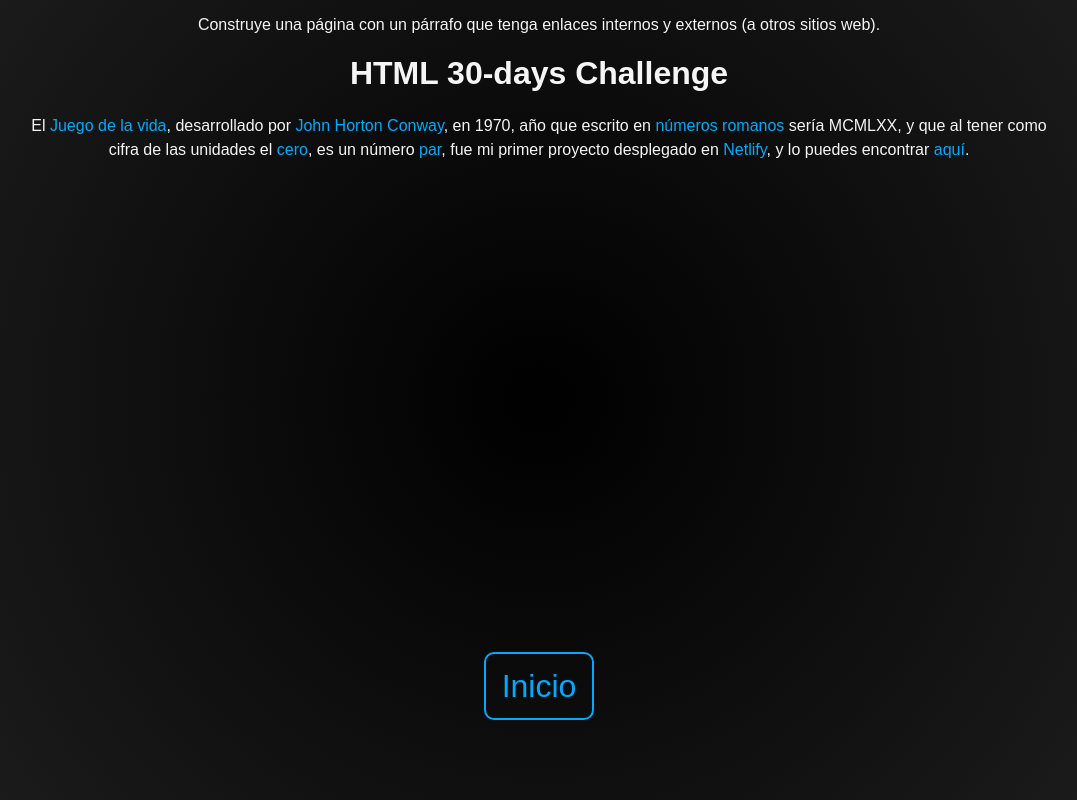
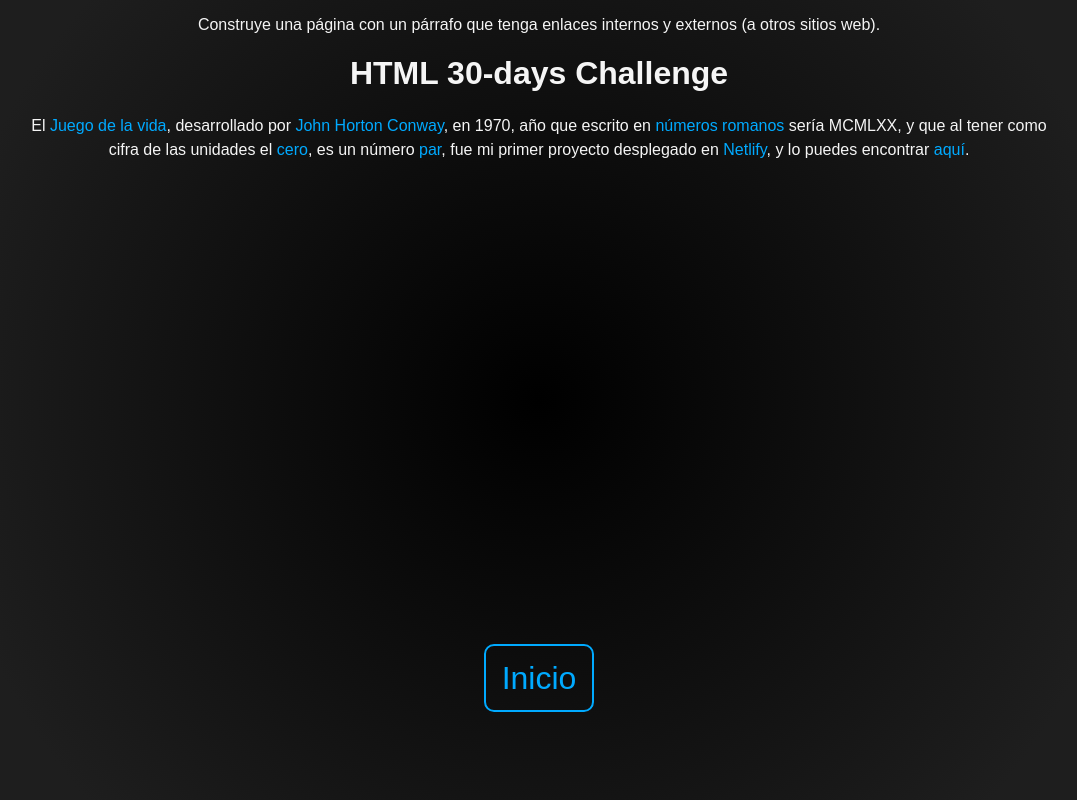
Before and after one commit to AzazelHD/html-30-days-challenge, a website: page Challenge_3/index.html in a window 1280 px wide. Shown: the whole page, without its empty margins (101-1178 px from the left). Drawn offline with Linux system fonts and the light colour scheme.

Commit message:
challenge 4

```diff
--- a/Challenge_3/index.html
+++ b/Challenge_3/index.html
@@ -28,10 +28,9 @@
         proyecto desplegado en <a href="https://www.netlify.com/" target="_blank">Netlify</a>, y lo puedes encontrar
         <a href="https://mellow-elf-81d435.netlify.app/" target="_blank">aquí</a>.
       </p>
-      <footer>
-        <!-- duda si lo meto en un párrafo -->
-        <a href="/">Inicio</a>
-      </footer>
     </main>
+    <footer>
+      <p><a class="return" href="/">Inicio</a></p>
+    </footer>
   </body>
 </html>
--- a/styles.css
+++ b/styles.css
@@ -11,7 +11,7 @@ body {
   padding: 0;
   color: var(--text-color);
   font-family: "Arial", sans-serif;
-  background: radial-gradient(circle, #000 0%, var(--bg-color) 100%);
+  background: radial-gradient(circle, #000 0%, var(--bg-color) 80%);
   display: flex;
   justify-content: center;
   text-align: center;
@@ -24,8 +24,8 @@ header {
 }
 
 p {
+  width: 80%;
   margin: 0 auto;
-  width: 80%;
 }
 
 a {
@@ -34,17 +34,29 @@ a {
   line-height: 1.5em;
 }
 
-footer {
+/* Explicar esto. Solo con footer {} se descentra */
+footer p {
   position: fixed;
+  left: 0px;
+  right: 0px;
   bottom: 10%;
-  /* duda con el margin */
   margin: 0 auto;
-  width: fit-content;
-  left: 0;
-  right: 0;
-  text-align: center;
+  max-width: fit-content;
   font-size: 2rem;
+  padding: 0.5rem 1rem;
+}
+
+a.return {
+  color: var(--link-color);
+  text-decoration: none;
   padding: 0.5rem 1rem;
   border: 2px solid var(--link-color);
   border-radius: 10px;
+  transition: background-color 0.3s, color 0.3s;
+  display: inline-block;
 }
+
+a.return:hover {
+  background-color: var(--link-color);
+  color: var(--bg-color);
+}
```
Also changed, not shown: Challenge_4/index.html (added, +12 -0 lines), index.html (+25 -18 lines).
